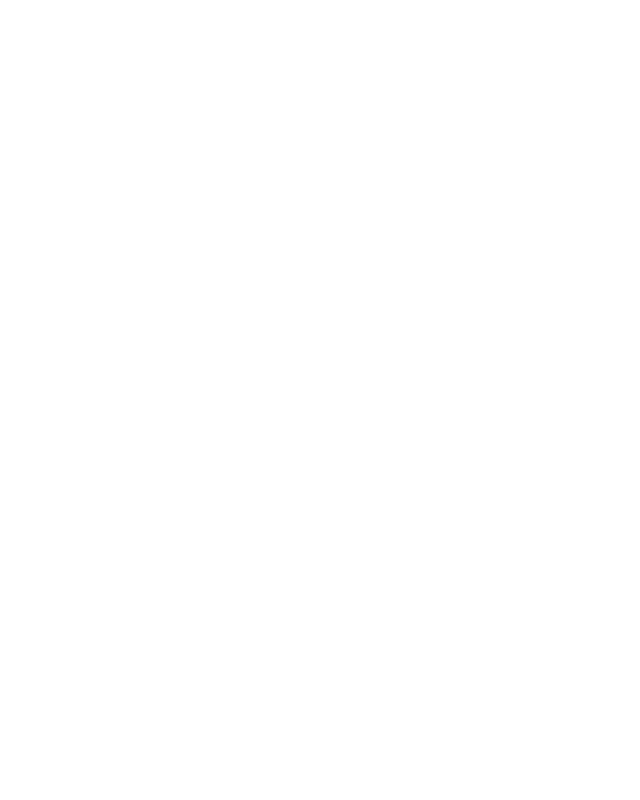
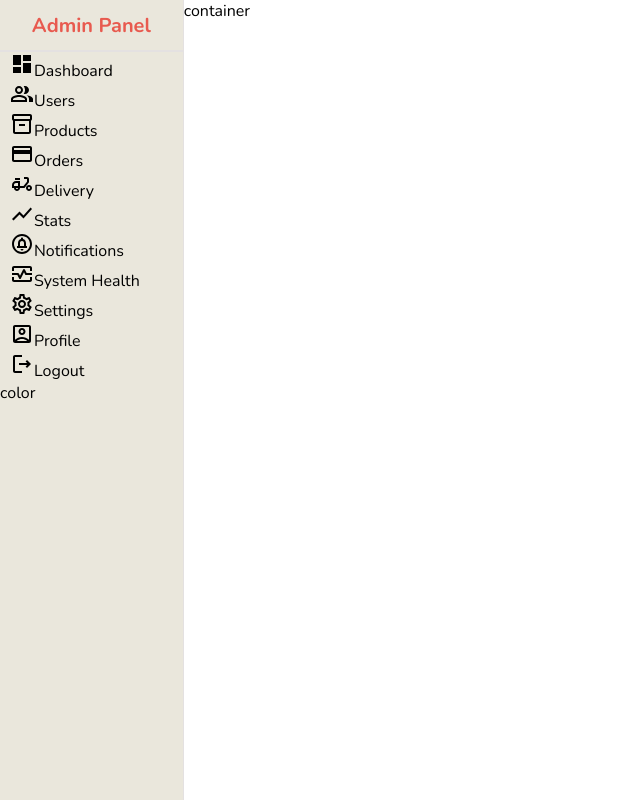
Before and after one commit to sm-mostafajamal/dashboard, a React (Create React App) app: page / in a window 1280 px wide. Shown: the whole page, without its empty margins (0-640 px from the left). Built offline with nearby package versions, Linux system fonts and the light colour scheme.

Commit message:
added sidebar

```diff
--- a/package.json
+++ b/package.json
@@ -3,6 +3,10 @@
   "version": "0.1.0",
   "private": true,
   "dependencies": {
+    "@emotion/react": "^11.10.6",
+    "@emotion/styled": "^11.10.6",
+    "@mui/icons-material": "^5.11.16",
+    "@mui/material": "^5.11.16",
     "@testing-library/jest-dom": "^5.16.5",
     "@testing-library/react": "^13.4.0",
     "@testing-library/user-event": "^13.5.0",
@@ -10,6 +14,7 @@
     "react-dom": "^18.2.0",
     "react-router-dom": "^6.10.0",
     "react-scripts": "5.0.1",
+    "sass": "^1.61.0",
     "web-vitals": "^2.1.4"
   },
   "scripts": {
--- a/src/App.js
+++ b/src/App.js
@@ -1,5 +1,33 @@
+import { BrowserRouter, Route, Routes } from "react-router-dom";
+import Home from "./pages/home/Home";
+import Login from "./pages/login/Login";
+import New from "./pages/new/New";
+import Lists from "./pages/lists/Lists";
+import Single from "./pages/single/Single";
+
 function App() {
-  return <div className="App"></div>;
+  return (
+    <div className="App">
+      <BrowserRouter>
+        <Routes>
+          <Route path="/">
+            <Route index element={<Home />} />
+            <Route path="login" element={<Login />} />
+            <Route path="users">
+              <Route index element={<Lists />} />
+              <Route path=":userId" element={<Single />} />
+              <Route path=" new" element={<New />} />
+            </Route>
+            <Route path="products">
+              <Route index element={<Lists />} />
+              <Route path=":productId" element={<Single />} />
+              <Route path=" new" element={<New />} />
+            </Route>
+          </Route>
+        </Routes>
+      </BrowserRouter>
+    </div>
+  );
 }
 
 export default App;
--- /dev/null
+++ b/src/components/sidebar/Sidebar.jsx
@@ -0,0 +1,77 @@
+import {
+  AccountBoxOutlined,
+  CircleNotificationsOutlined,
+  CreditCardOutlined,
+  Dashboard,
+  DeliveryDiningOutlined,
+  Inventory2Outlined,
+  LogoutOutlined,
+  MonitorHeartOutlined,
+  PeopleAltOutlined,
+  SettingsOutlined,
+  ShowChart,
+} from "@mui/icons-material";
+import "./style.scss";
+
+const Sidebar = () => {
+  return (
+    <div className="sidebar">
+      <div className="top">
+        <span className="logo">Admin Panel</span>
+      </div>
+      <hr />
+      <div className="center">
+        <ul>
+          <li>
+            <Dashboard />
+            <span>Dashboard</span>
+          </li>
+          <li>
+            <PeopleAltOutlined />
+            <span>Users</span>
+          </li>
+          <li>
+            <Inventory2Outlined />
+            <span>Products</span>
+          </li>
+          <li>
+            <CreditCardOutlined />
+            <span>Orders</span>
+          </li>
+          <li>
+            <DeliveryDiningOutlined />
+            <span>Delivery</span>
+          </li>
+          <li>
+            <ShowChart />
+            <span>Stats</span>
+          </li>
+          <li>
+            <CircleNotificationsOutlined />
+            {/* <NotificationsOutlinedIcon /> */}
+            <span>Notifications</span>
+          </li>
+          <li>
+            <MonitorHeartOutlined />
+            <span>System Health</span>
+          </li>
+          <li>
+            <SettingsOutlined />
+            <span>Settings</span>
+          </li>
+          <li>
+            <AccountBoxOutlined />
+            <span>Profile</span>
+          </li>
+          <li>
+            <LogoutOutlined />
+            <span>Logout</span>
+          </li>
+        </ul>
+      </div>
+      <div className="bottom">color</div>
+    </div>
+  );
+};
+
+export default Sidebar;
--- /dev/null
+++ b/src/components/sidebar/style.scss
@@ -0,0 +1,29 @@
+.sidebar {
+  flex: 1;
+  border-right: 0.5px solid rgb(228, 225, 225);
+  min-height: 100vh;
+  background-color: #eae7dc;
+  .top {
+    height: 50px;
+    display: flex;
+    align-items: center;
+    justify-content: center;
+    .logo {
+      font-size: 20px;
+      font-weight: bold;
+      color: #e85a4f;
+    }
+  }
+  hr {
+    height: 0;
+    border: 0.5px solid rgb(228, 225, 225);
+  }
+  .center {
+    padding-left: 10px;
+    ul {
+      list-style: none;
+      margin: 0;
+      padding: 0;
+    }
+  }
+}
--- a/src/pages/home/Home.jsx
+++ b/src/pages/home/Home.jsx
@@ -1,7 +1,13 @@
+import Sidebar from "../../components/sidebar/Sidebar";
 import "./style.scss";
 
 const Home = () => {
-  return <div>Home</div>;
+  return (
+    <div className="home">
+      <Sidebar />
+      <div className="homeContainer">container</div>
+    </div>
+  );
 };
 
 export default Home;
--- a/src/pages/home/style.scss
+++ b/src/pages/home/style.scss
@@ -0,0 +1,6 @@
+.home {
+  display: flex;
+  .homeContainer {
+    flex: 6;
+  }
+}
--- /dev/null
+++ b/src/pages/lists/Lists.jsx
@@ -0,0 +1,7 @@
+import "./style.scss";
+
+const Lists = () => {
+  return <div>Lists</div>;
+};
+
+export default Lists;
```
Also changed, not shown: src/components/navbar/Navbar.jsx (added, +7 -0 lines), src/pages/list/List.jsx (deleted, +0 -7 lines), src/components/navbar/style.scss (added), src/pages/lists/style.scss (added), 1 other file (tests, documents, lock files or other folders).
